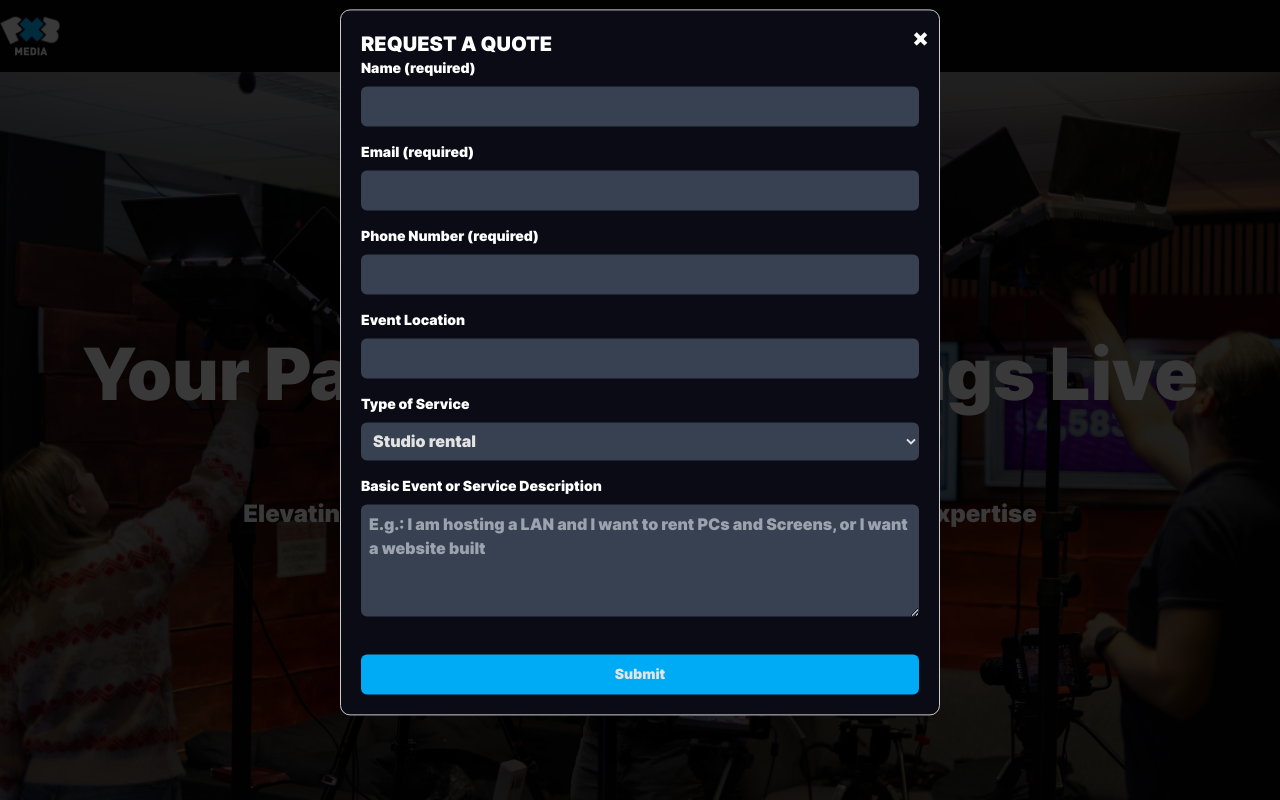
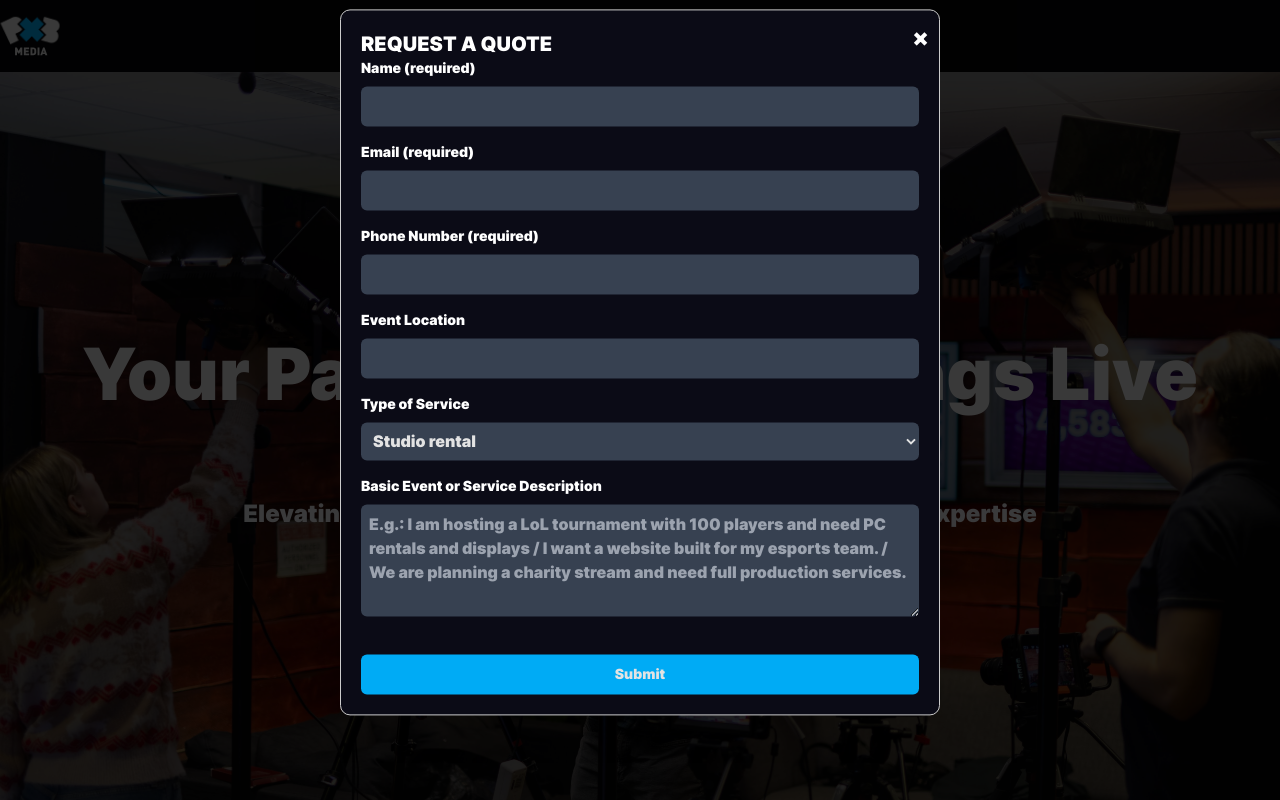
Before and after one commit to ThatGuyHS/pxb-media-test, a Next.js app in the folder pxb-media-test/: page / in a window 1280 px wide. Both pictures are taken after a click on the button "Get a Free Quote". Shown: the top 800 px of the page. Built offline with nearby package versions, Linux system fonts and the light colour scheme.

Commit message:
updated example text in quote modal

```diff
--- a/pxb-media-test/components/modal/quotemodal.tsx
+++ b/pxb-media-test/components/modal/quotemodal.tsx
@@ -121,7 +121,7 @@ const QuoteModal: React.FC<QuoteModalType> = ({ isOpen, onRequestClose }) => {
                 </div>
                 <div className="mb-4">
                     <label htmlFor="description" className="block text-sm font-bold mb-2">Basic Event or Service Description</label>
-                    <textarea placeholder='E.g.: I am hosting a LAN and I want to rent PCs and Screens, or I want a website built' id="description" name="description" rows={4} className="w-full p-2 rounded-md bg-gray-700 text-white"></textarea>
+                    <textarea placeholder='E.g.: I am hosting a LoL tournament with 100 players and need PC rentals and displays / I want a website built for my esports team. / We are planning a charity stream and need full production services.' id="description" name="description" rows={4} className="w-full p-2 rounded-md bg-gray-700 text-white"></textarea>
                 </div>
                 <Button  type="submit" className="w-full mt-4 bg-primary hover:bg-primaryAlt" variant="default">
                     Submit
```
